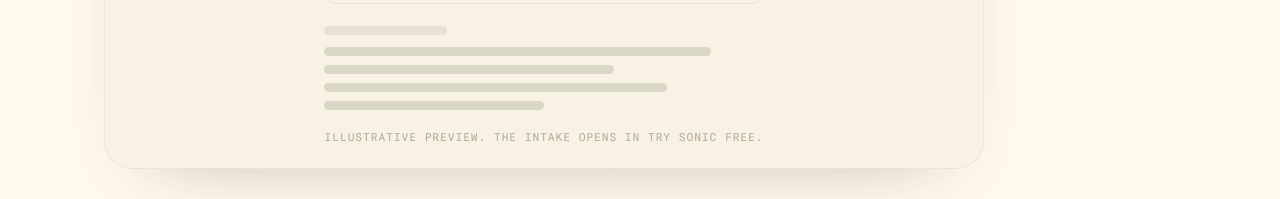
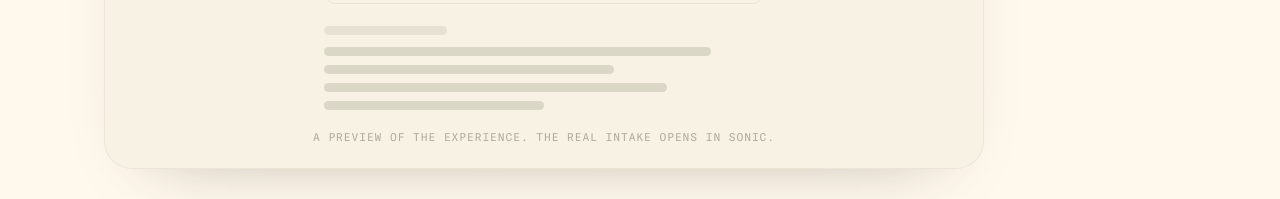
Before and after one commit to lyricvoices-gif/lyric-marketing, a Next.js app: page /opus in a window 1280 px wide. Shown: the part 3320-3519 px from the top of the page. Built offline with nearby package versions, Linux system fonts and the light colour scheme.

Commit message:
Sonic: update preview label copy
"Illustrative preview. The intake opens in Try Sonic free." -> "A preview of the
experience. The real intake opens in Sonic."

Co-Authored-By: Claude Opus 4.8 <noreply@anthropic.com>
Claude-Session: https://claude.ai/code/session_019YJDmmgaihKdHZsbqg7ki9

```diff
--- a/components/opus/SonicPreview.tsx
+++ b/components/opus/SonicPreview.tsx
@@ -181,7 +181,7 @@ export default function SonicPreview() {
         </div>
       </div>
 
-      <p className="lv-opus-sp-note">Illustrative preview. The intake opens in Try Sonic free.</p>
+      <p className="lv-opus-sp-note">A preview of the experience. The real intake opens in Sonic.</p>
     </div>
   )
 }
```
